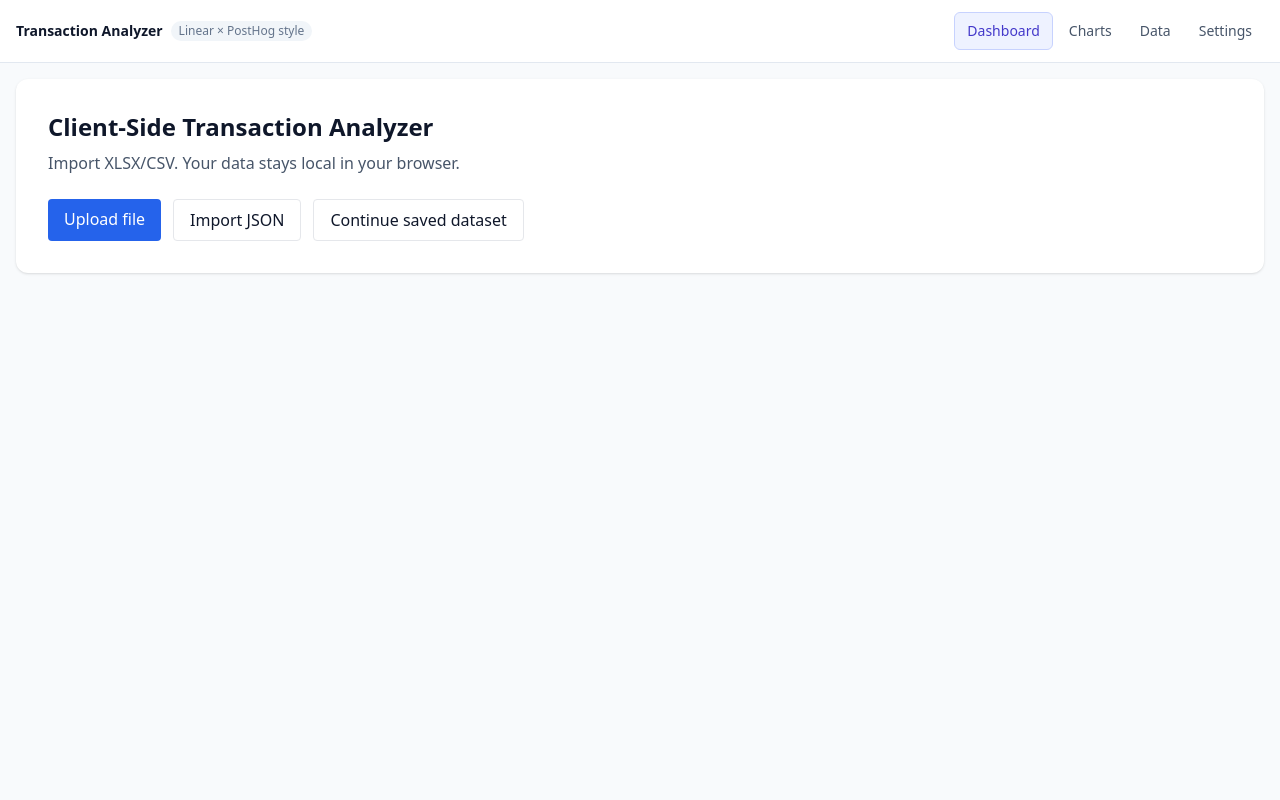
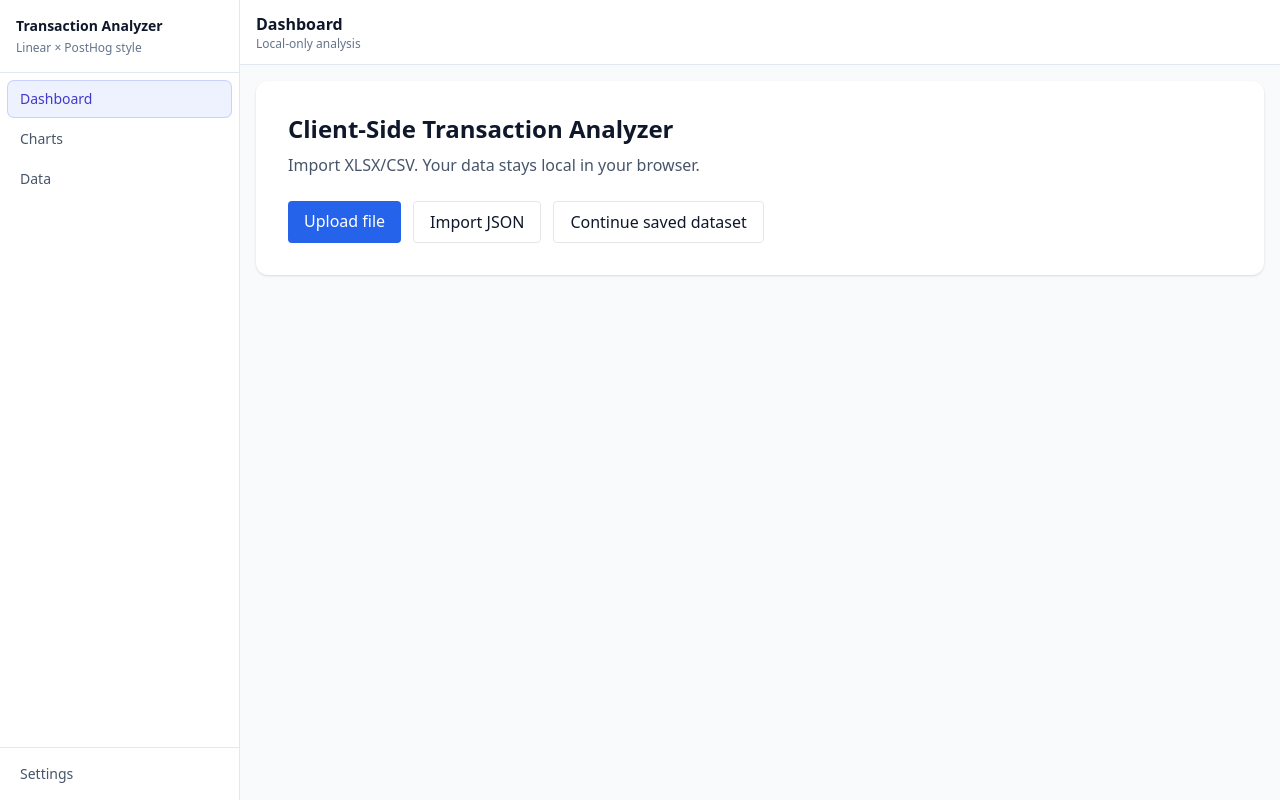
Before and after one commit to mecograph/qwertz, a Vue app: page / in a window 1280 px wide. Built offline with nearby package versions, Linux system fonts and the light colour scheme.

Commit message:
fix: left-sidebar layout and chart tab switch errors

```diff
--- a/src/App.vue
+++ b/src/App.vue
@@ -1,5 +1,9 @@
 <template>
   <AppShell>
+    <template #top-right>
+      <FilterBar v-if="mappingDone" compact />
+    </template>
+
     <UploadSplash
       v-if="!importStore.rows.length && !tx.rows.length"
       @upload="onUpload"
@@ -27,11 +31,10 @@
       </button>
 
       <template v-else>
-        <FilterBar />
-        <DashboardSankey v-if="ui.tab === 'Dashboard'" />
-        <ChartsView v-if="ui.tab === 'Charts'" />
-        <DataGrid v-if="ui.tab === 'Data'" />
-        <SettingsView v-if="ui.tab === 'Settings'" />
+        <DashboardSankey v-show="ui.tab === 'Dashboard'" />
+        <ChartsView v-show="ui.tab === 'Charts'" />
+        <DataGrid v-show="ui.tab === 'Data'" />
+        <SettingsView v-show="ui.tab === 'Settings'" />
       </template>
     </template>
   </AppShell>
--- a/src/components/AppShell.vue
+++ b/src/components/AppShell.vue
@@ -1,27 +1,53 @@
 <template>
   <div class="min-h-screen bg-slate-50 text-slate-900">
-    <header class="sticky top-0 z-20 border-b border-slate-200 bg-white/90 backdrop-blur">
-      <nav class="mx-auto flex max-w-7xl items-center justify-between px-4 py-3">
-        <div class="flex items-center gap-2">
-          <span class="text-sm font-semibold">Transaction Analyzer</span>
-          <span class="rounded-full bg-slate-100 px-2 py-0.5 text-xs text-slate-500">Linear × PostHog style</span>
+    <div class="flex min-h-screen">
+      <aside class="hidden w-60 shrink-0 border-r border-slate-200 bg-white lg:flex lg:flex-col">
+        <div class="border-b border-slate-200 px-4 py-4">
+          <p class="text-sm font-semibold">Transaction Analyzer</p>
+          <p class="mt-1 text-xs text-slate-500">Linear × PostHog style</p>
         </div>
-        <div class="flex gap-1">
+
+        <nav class="flex-1 space-y-1 p-2">
           <button
-            v-for="item in tabs"
+            v-for="item in primaryTabs"
             :key="item"
-            class="rounded-md px-3 py-2 text-sm"
-            :class="ui.tab === item ? 'border border-indigo-200 bg-indigo-50 text-indigo-700' : 'text-slate-600 hover:bg-slate-100'"
+            class="w-full rounded-md px-3 py-2 text-left text-sm"
+            :class="ui.tab === item ? 'bg-indigo-50 text-indigo-700 ring-1 ring-indigo-200' : 'text-slate-600 hover:bg-slate-100'"
             @click="ui.tab = item"
           >
             {{ item }}
           </button>
+        </nav>
+
+        <div class="border-t border-slate-200 p-2">
+          <button
+            class="w-full rounded-md px-3 py-2 text-left text-sm"
+            :class="ui.tab === 'Settings' ? 'bg-indigo-50 text-indigo-700 ring-1 ring-indigo-200' : 'text-slate-600 hover:bg-slate-100'"
+            @click="ui.tab = 'Settings'"
+          >
+            Settings
+          </button>
         </div>
-      </nav>
-    </header>
-    <main class="mx-auto grid max-w-7xl gap-4 p-4">
-      <slot />
-    </main>
+      </aside>
+
+      <div class="flex min-w-0 flex-1 flex-col">
+        <header class="sticky top-0 z-20 border-b border-slate-200 bg-white/90 backdrop-blur">
+          <div class="flex w-full items-center justify-between gap-3 px-4 py-3">
+            <div>
+              <h1 class="text-base font-semibold">{{ ui.tab }}</h1>
+              <p class="text-xs text-slate-500">Local-only analysis</p>
+            </div>
+            <div class="min-w-0 flex-1">
+              <slot name="top-right" />
+            </div>
+          </div>
+        </header>
+
+        <main class="min-w-0 flex-1 p-4">
+          <slot />
+        </main>
+      </div>
+    </div>
   </div>
 </template>
 
@@ -29,5 +55,5 @@
 import { useUiStore } from '../stores/useUiStore';
 
 const ui = useUiStore();
-const tabs = ['Dashboard', 'Charts', 'Data', 'Settings'] as const;
+const primaryTabs = ['Dashboard', 'Charts', 'Data'] as const;
 </script>
--- a/src/components/ChartsView.vue
+++ b/src/components/ChartsView.vue
@@ -213,7 +213,8 @@ const monthlySideBySideOption = computed<ECBasicOption>(() => {
 });
 
 const monthlyDetailRows = computed(() => {
-  const month = filters.selectedMonth || [...new Set(filteredRows.value.map((row) => row.date.slice(0, 7))).sort()].at(-1) || '';
+  const latestMonth = [...new Set(filteredRows.value.map((row) => row.date.slice(0, 7)))].sort().at(-1) || '';
+  const month = filters.selectedMonth || latestMonth;
   return filteredRows.value.filter((row) => row.date.slice(0, 7) === month && row.type !== 'Neutral');
 });
 
--- a/src/components/FilterBar.vue
+++ b/src/components/FilterBar.vue
@@ -1,12 +1,12 @@
 <template>
-  <div class="sticky top-0 z-10 rounded-xl border border-slate-200 bg-white/95 p-4 shadow-sm backdrop-blur">
-    <div class="mb-3 flex flex-wrap items-center justify-between gap-3">
-      <h2 class="text-sm font-semibold tracking-wide text-slate-700">Slicers</h2>
+  <div :class="compact ? 'rounded-lg border border-slate-200 bg-white p-2' : 'rounded-xl border border-slate-200 bg-white p-4 shadow-sm'">
+    <div class="flex flex-wrap items-center gap-2" :class="compact ? 'justify-end' : 'justify-between mb-3'">
+      <h2 v-if="!compact" class="text-sm font-semibold tracking-wide text-slate-700">Slicers</h2>
       <button class="rounded-md border border-slate-300 px-3 py-1.5 text-sm hover:bg-slate-50" @click="resetToLatestYear">Reset filters</button>
     </div>
 
-    <div class="grid gap-3 md:grid-cols-6">
-      <div class="md:col-span-2">
+    <div class="grid gap-2" :class="compact ? 'grid-cols-1 md:grid-cols-6' : 'md:grid-cols-6'">
+      <div :class="compact ? 'md:col-span-2' : 'md:col-span-2'">
         <label class="mb-1 block text-xs font-medium text-slate-600">Time</label>
         <div class="flex flex-wrap gap-1">
           <button
@@ -46,13 +46,13 @@
         </select>
       </div>
 
-      <label class="flex items-center gap-2 text-sm text-slate-700">
+      <label class="flex items-center gap-2 pt-5 text-sm text-slate-700">
         <input type="checkbox" v-model="filters.includeNeutral" class="rounded border-slate-300" />
         Include Neutral
       </label>
     </div>
 
-    <div class="mt-3 grid gap-3 md:grid-cols-2">
+    <div v-if="!compact" class="mt-3 grid gap-3 md:grid-cols-2">
       <div>
         <label class="mb-1 block text-xs font-medium text-slate-600">Category slicer</label>
         <select multiple class="h-24 w-full rounded-md border border-slate-300 p-2 text-sm" v-model="filters.categories">
@@ -67,7 +67,7 @@
       </div>
     </div>
 
-    <div class="mt-3 flex flex-wrap gap-2">
+    <div class="mt-2 flex flex-wrap gap-1">
       <span class="rounded-full bg-slate-100 px-2 py-1 text-xs" v-if="filters.type">Type: {{ filters.type }}</span>
       <span class="rounded-full bg-slate-100 px-2 py-1 text-xs" v-for="category in filters.categories" :key="`c-${category}`">{{ category }}</span>
       <span class="rounded-full bg-slate-100 px-2 py-1 text-xs" v-for="label in filters.labels" :key="`l-${label}`">{{ label }}</span>
@@ -80,6 +80,10 @@
 import { computed, watchEffect } from 'vue';
 import { useFilterStore } from '../stores/useFilterStore';
 import { useTransactionsStore } from '../stores/useTransactionsStore';
+
+withDefaults(defineProps<{ compact?: boolean }>(), {
+  compact: false,
+});
 
 const filters = useFilterStore();
 const tx = useTransactionsStore();
```
